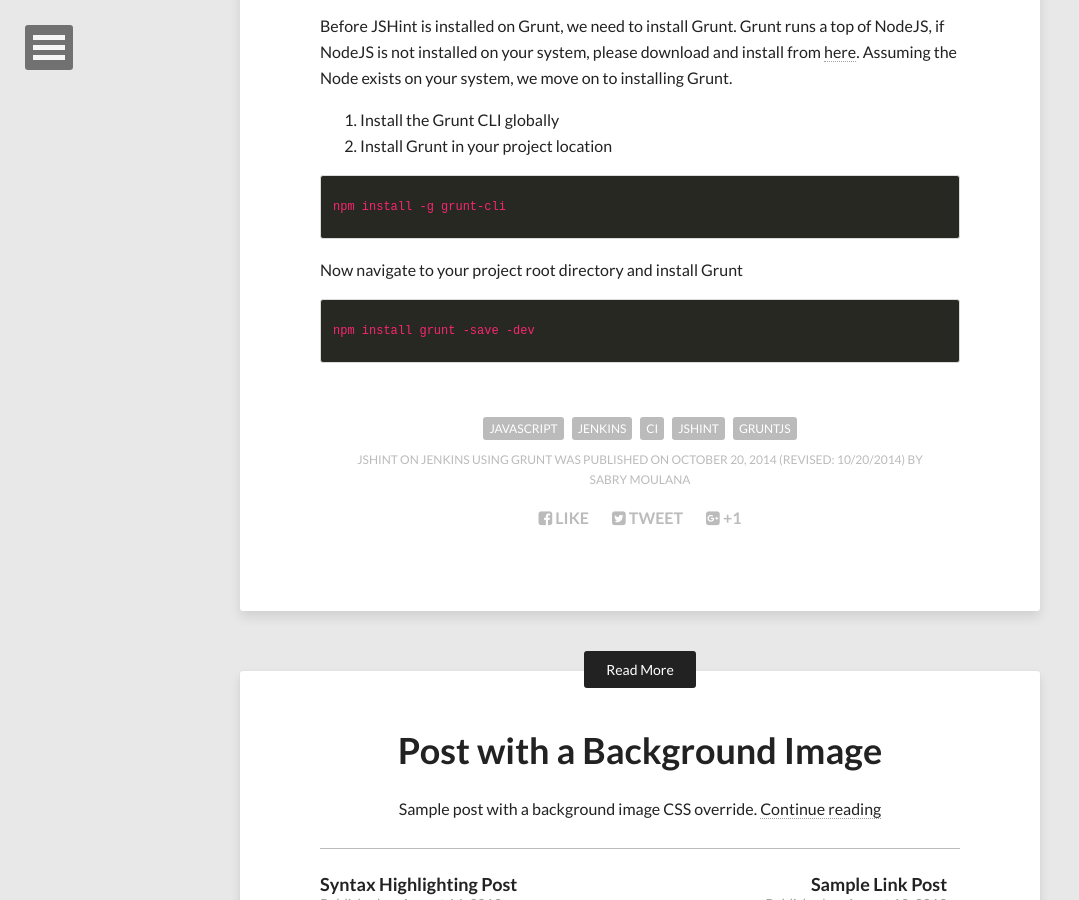
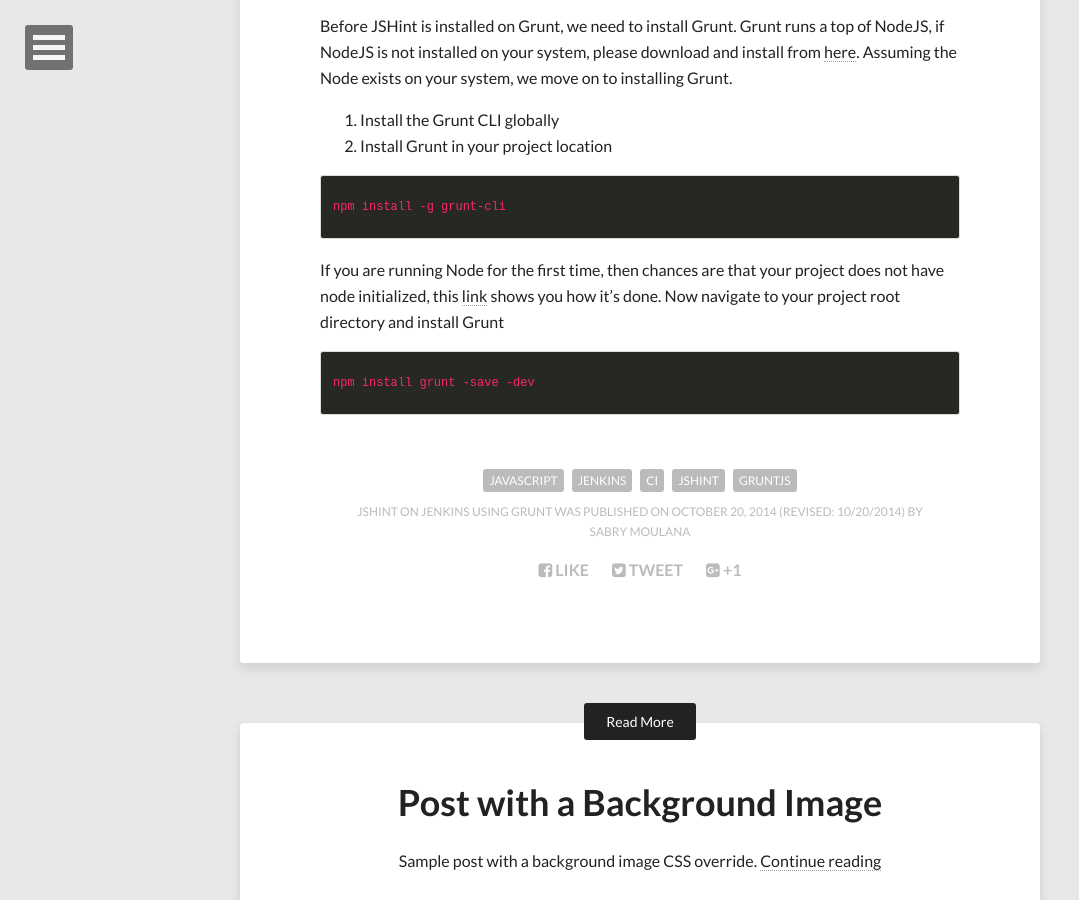
Before and after one commit to halfbakedcookie/halfbakedcookie.github.io, a Jekyll site: the page built from _posts/2014-10-20-JSHint-on-Jenkins-with-Grunt.md, in a window 1280 px wide and 900 px high, scrolled down 929 px. Shown: the whole window, without its empty margins (0-1079 px from the left). Built offline with Jekyll 4.4.1, drawn with Linux system fonts in a browser that asks for light colours; nearby versions of some CDN libraries; comment, search, counter and statistics services are not loaded.

Commit message:
Adding small pieces of text

```diff
--- a/_posts/2014-10-20-JSHint-on-Jenkins-with-Grunt.md
+++ b/_posts/2014-10-20-JSHint-on-Jenkins-with-Grunt.md
@@ -35,7 +35,7 @@ Assuming the Node exists on your system, we move on to installing Grunt.
 npm install -g grunt-cli
 {% endhighlight %}
 
-Now navigate to your project root directory and install Grunt
+If you are running Node for the first time, then chances are that your project does not have node initialized, this [link](https://docs.npmjs.com/cli/init) shows you how it's done. Now navigate to your project root directory and install Grunt
 
 {% highlight css %}
 npm install grunt -save -dev
```
